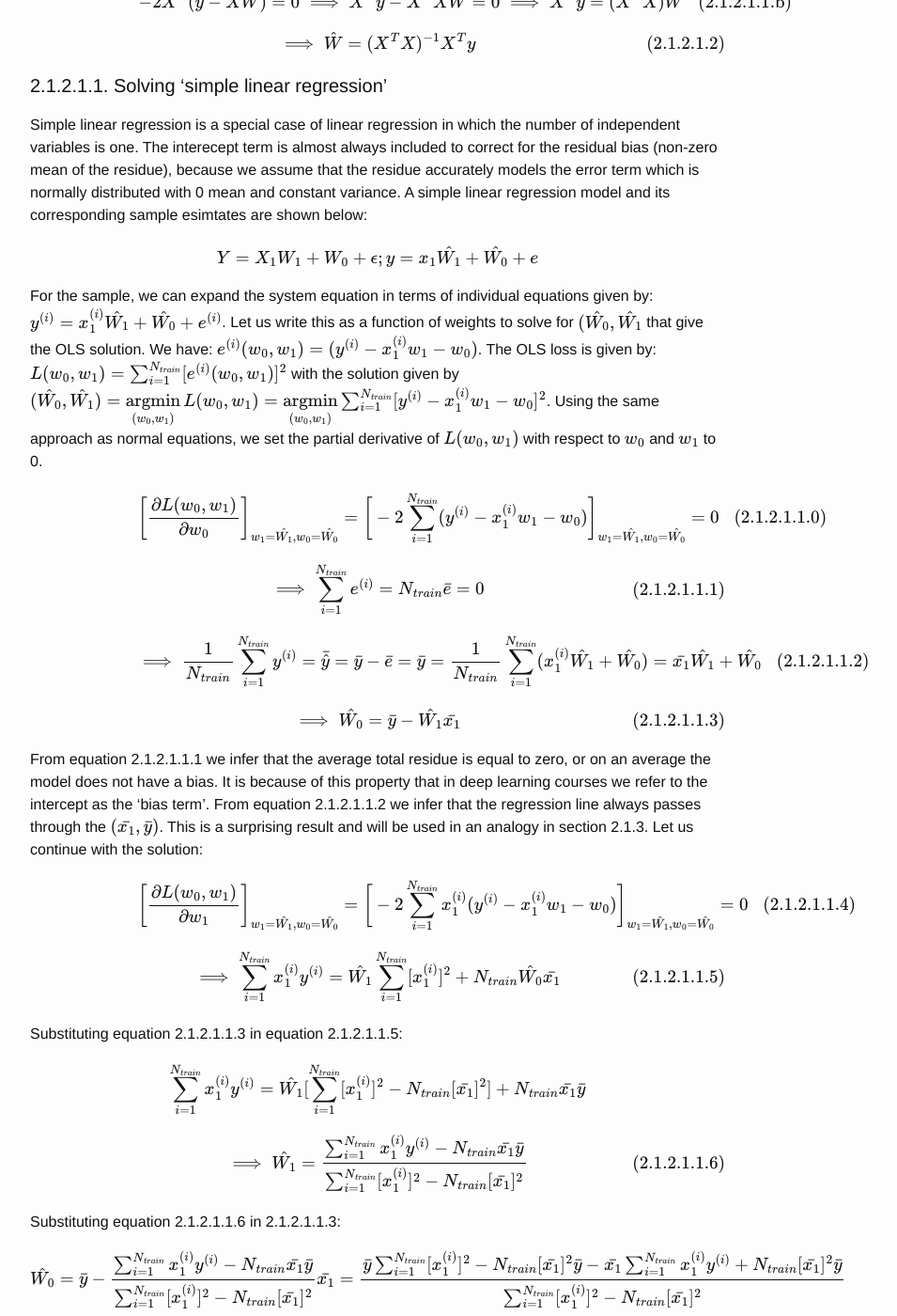
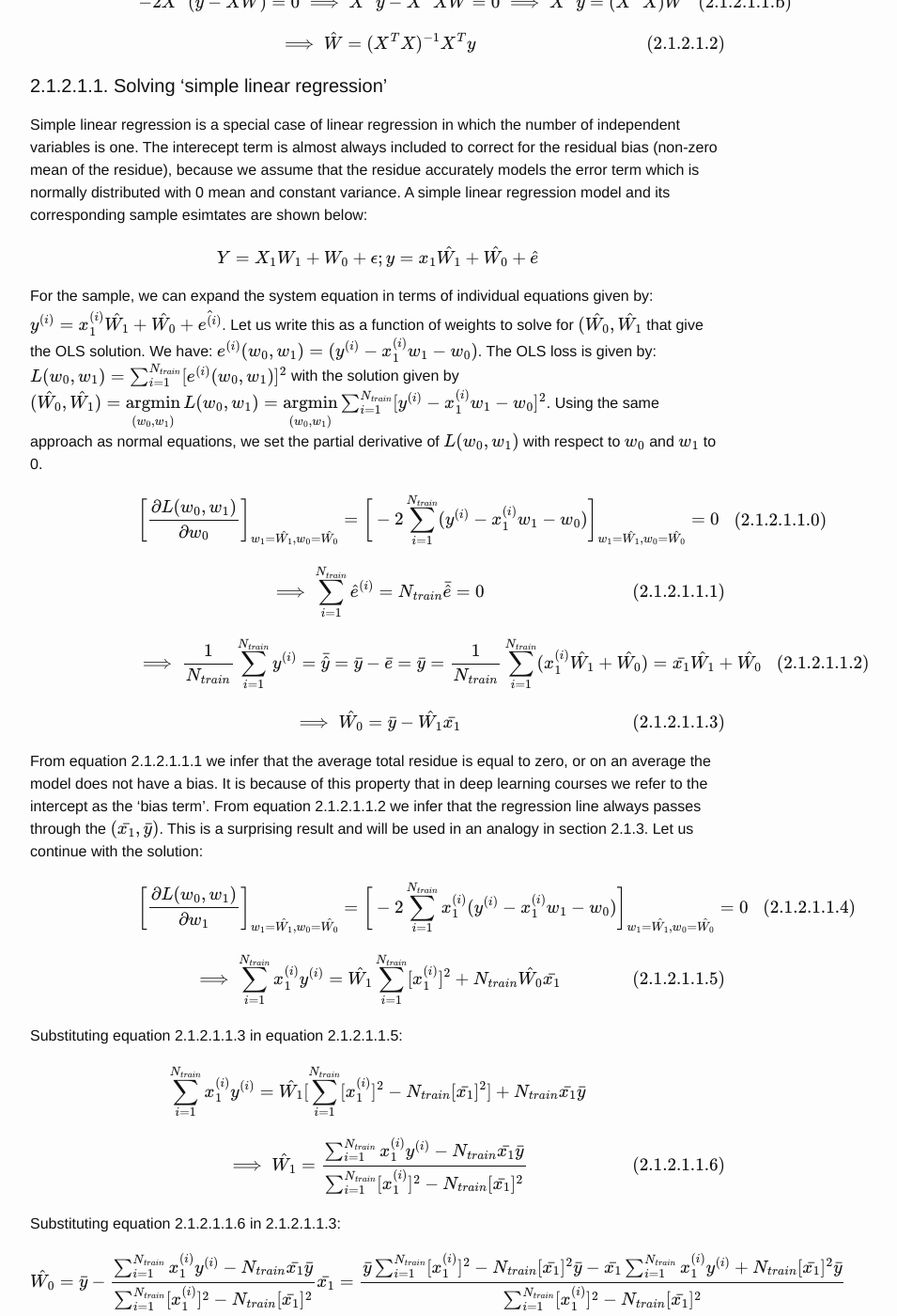
Before and after one commit to SNaveenMathew/ml_book, a Jekyll site: the page built from linear_regression.md, in a window 1280 px wide and 1400 px high, scrolled down 1632 px. Shown: the whole window at 94% size, without its empty margins (238-1193 px from the left). Built offline with Jekyll 4.4.1, drawn with Linux system fonts in a browser that asks for light colours; our own code applies the rules of GitHub Pages for plain Markdown files; formulas are drawn with MathJax 3; some of the changed text lies outside the part shown.

Commit message:
1) Converted all e to \hat{e} for MLE, 2) Started adding note on convexity of loss function

```diff
--- a/linear_regression.md
+++ b/linear_regression.md
@@ -10,7 +10,7 @@
 
 Let us assume that the true model is linear and it's form is known. Additionally, let us assume that the error is normally distributed with 0 mean and constant variance, defined by $\boxed{\epsilon \sim N(0, \sigma^2)}; \sigma^2 = constant$. Let us assume that we have training samples $\boxed{(X^{(i)}, y^{(i)}) \sim_{iid} (X, y)}$. Under these assumptions let us define the *estimates* for the sample as:
 
-$$y = X\hat{W} + e \implies e = y - X \hat{W}$$
+$$y = X\hat{W} + \hat{e} \implies \hat{e} = y - X \hat{W}$$
 
 Frequentist approach to statistical inference assumes that the true population parameter $W$ is unknown. We are attempting to estimate $\hat{W}$ that closely represents the population parameter $W$. It is important to note that: a) $W$ is fixed and unknown, b) for a given type of estimation on a given data set $\hat{W}$ is fixed. We hope that $\hat{W}$ can be computed and it closely represents the population parameter $W$. Let us use the variable $w$ to denote the 'instantaneous' weight to avoid confusion. Under normality of errors and iid assumptions, we define the likelihood as a function of $w$ given by:
 
@@ -42,13 +42,13 @@
 
 Simple linear regression is a special case of linear regression in which the number of independent variables is one. The interecept term is almost always included to correct for the residual bias (non-zero mean of the residue), because we assume that the residue accurately models the error term which is normally distributed with 0 mean and constant variance. A simple linear regression model and its corresponding sample esimtates are shown below:
 
-$$Y = X_1 W_1 + W_0 + \epsilon; y = x_1 \hat{W_1} + \hat{W_0} + e$$
+$$Y = X_1 W_1 + W_0 + \epsilon; y = x_1 \hat{W_1} + \hat{W_0} + \hat{e}$$
 
-For the sample, we can expand the system equation in terms of individual equations given by: $y^{(i)} = x_1^{(i)} \hat{W_1} + \hat{W_0} + e^{(i)}$. Let us write this as a function of weights to solve for $(\hat{W_0}, \hat{W_1}$ that give the OLS solution. We have: $e^{(i)}(w_0, w_1) = (y^{(i)} - x_1^{(i)} w_1 - w_0)$. The OLS loss is given by: $L(w_0, w_1) = \sum_{i=1}^{N_{train}}[e^{(i)}(w_0, w_1)]^2$ with the solution given by $(\hat{W_0}, \hat{W_1}) = \argmin \limits_{(w_0, w_1)} L(w_0, w_1) = \argmin \limits_{(w_0, w_1)} \sum_{i=1}^{N_{train}} [y^{(i)} - x_1^{(i)} w_1 - w_0]^2$. Using the same approach as normal equations, we set the partial derivative of $L(w_0, w_1)$ with respect to $w_0$ and $w_1$ to 0.
+For the sample, we can expand the system equation in terms of individual equations given by: $y^{(i)} = x_1^{(i)} \hat{W_1} + \hat{W_0} + \hat{e^{(i)}}$. Let us write this as a function of weights to solve for $(\hat{W_0}, \hat{W_1}$ that give the OLS solution. We have: $e^{(i)}(w_0, w_1) = (y^{(i)} - x_1^{(i)} w_1 - w_0)$. The OLS loss is given by: $L(w_0, w_1) = \sum_{i=1}^{N_{train}}[e^{(i)}(w_0, w_1)]^2$ with the solution given by $(\hat{W_0}, \hat{W_1}) = \argmin \limits_{(w_0, w_1)} L(w_0, w_1) = \argmin \limits_{(w_0, w_1)} \sum_{i=1}^{N_{train}} [y^{(i)} - x_1^{(i)} w_1 - w_0]^2$. Using the same approach as normal equations, we set the partial derivative of $L(w_0, w_1)$ with respect to $w_0$ and $w_1$ to 0.
 
 $$\bigg[\frac{\partial L(w_0, w_1)}{\partial w_0}\bigg]_{w_1 = \hat{W_1}, w_0 = \hat{W_0}} = \bigg[-2\sum_{i=1}^{N_{train}}(y^{(i)} - x_1^{(i)} w_1 - w_0)\bigg]_{w_1 = \hat{W_1}, w_0 = \hat{W_0}} = 0 \tag{2.1.2.1.1.0}$$
 
-$$\implies \sum_{i=1}^{N_{train}} e^{(i)} = N_{train} \bar{e} = 0 \tag{2.1.2.1.1.1}$$
+$$\implies \sum_{i=1}^{N_{train}} \hat{e}^{(i)} = N_{train} \bar{\hat{e}} = 0 \tag{2.1.2.1.1.1}$$
 
 $$\implies \frac{1}{N_{train}}\sum_{i=1}^{N_{train}}y^{(i)} = \bar{\hat{y}} = \bar{y} - \bar{e} = \bar{y} = \frac{1}{N_{train}}\sum_{i=1}^{N_{train}}(x_1^{(i)}\hat{W_1} + \hat{W_0}) = \bar{x_1}\hat{W_1} + \hat{W_0} \tag{2.1.2.1.1.2}$$
 
@@ -76,7 +76,7 @@
 
 Substituting equation 2.1.2.1.1.3 in the estimation equation:
 
-$$\hat{y^{(i)}} = \bar{y} + \hat{W_1}(x_1^{(i)} - \bar{x_1}) + e^{(i)}$$
+$$\hat{y^{(i)}} = \bar{y} + \hat{W_1}(x_1^{(i)} - \bar{x_1}) + \hat{e^{(i)}}$$
 
 Let us try to estimate the term $\sum_{i=1}^{N_{train}} (y^{(i)}-\bar{y})(x_1^{(i)}-\bar{x_1})$:
 
@@ -207,7 +207,7 @@
 
 ![](data/physics_anim.gif)
 
-[Code to generate plot](data/linreg_physics.R)
+[R code to generate plot](data/linreg_physics.R)
 
 **Note: Moment of inertia is not exact. A scaling factor called `control_inertia` was used to speed up or slow down the animation**
 
@@ -292,3 +292,7 @@
 From the above analysis we understand that pre-computing the residues and reusing them for calculation of gradient and loss can reduce the amount of computation. The total computational complexity per iteration is $O(4N_{train}(p+1) + 6(p+1))$ (not the most optimal because explicit computation of transpose can be avoided by writing a function to directly compute $X^Te$). For a small number of iterations this is a tremendous improvement over the normal equations approach!
 
 [C++ code for multiplying two matrices](data/linreg_GD.cpp) **Bias alert: writing this just to prove that I can write C++ code for gradient descent**
+
+### 2.1.4.3. Nature of loss function
+
+Let us assume that the covariance matrix is invertible. From undergrad optimization courses we understand that convexity is an important property for a minimization problem. Let us try to understand whether the loss function is convex. For this section let us consider a simple linear regression model $Y = XW + \epsilon$ that is estimate using $\hat{y} = XW + \hat{e}$
```
